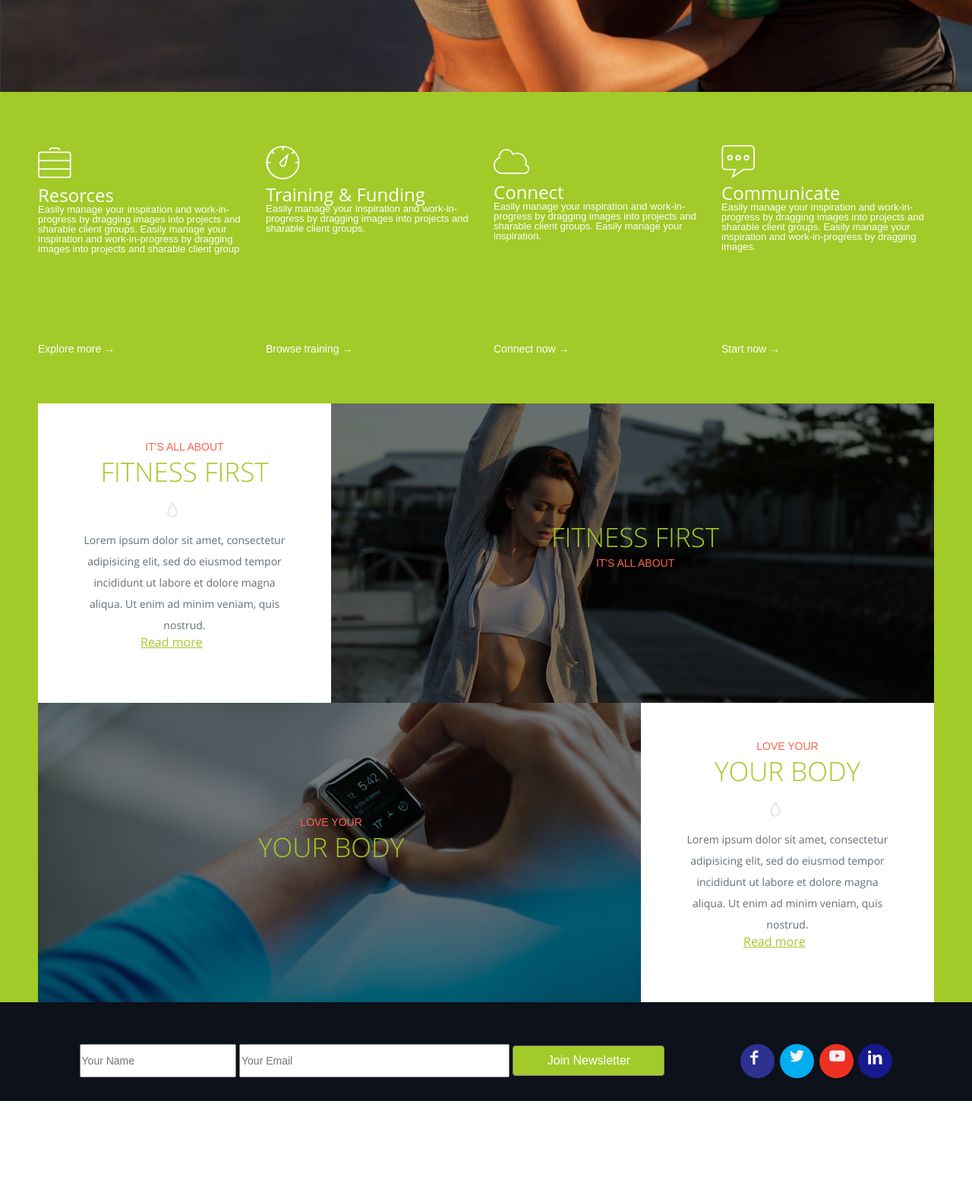
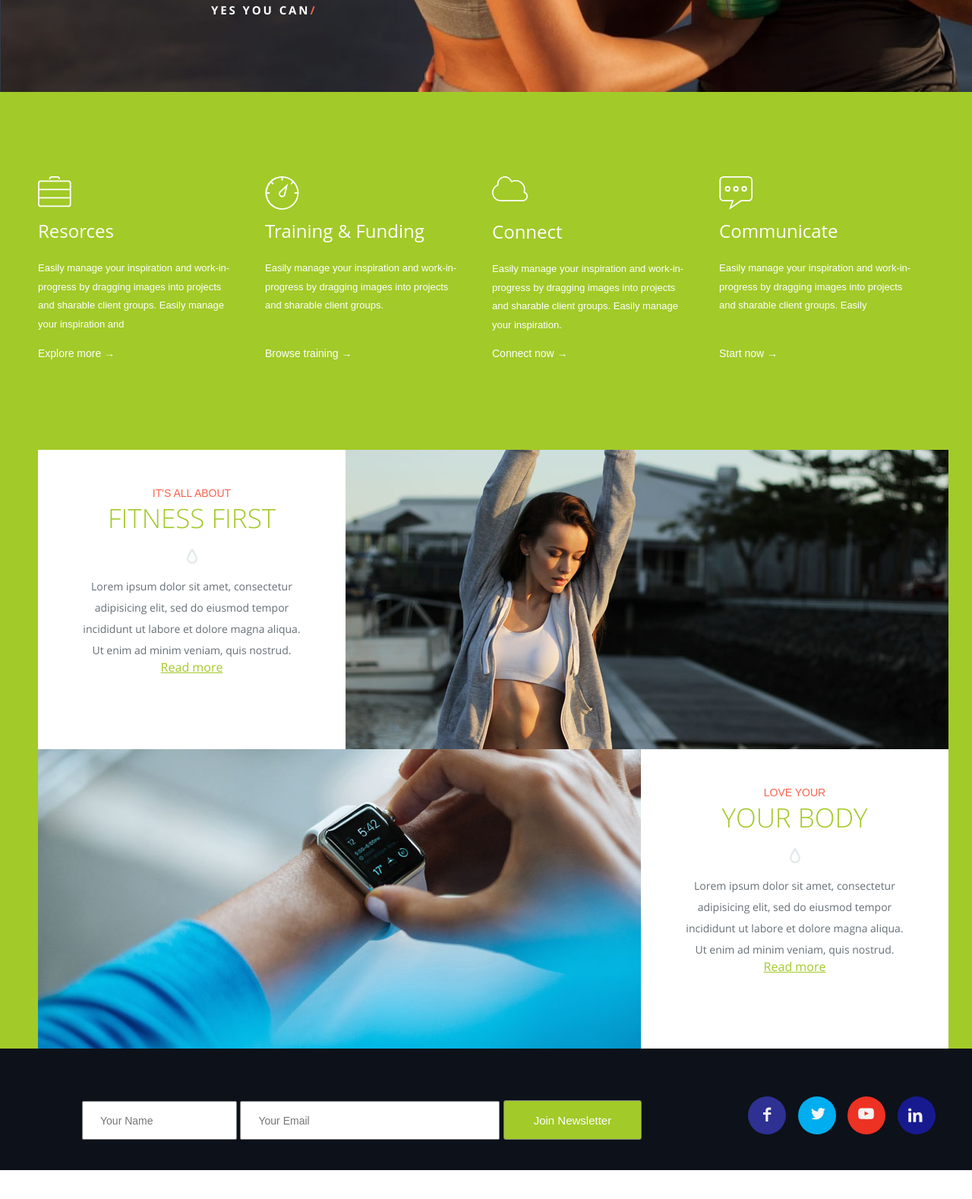
Before and after one commit to Darumur/index, a plain HTML site: page index.html in a window 1280 px wide. Shown: the part 729-2307 px from the top of the page at 76% size. Before the commit the page ends 2178 px from the top, so only its background shows below. Drawn offline with Linux system fonts and the light colour scheme; a script that the page names is missing; a web font is replaced by a local one.

Commit message:
task7-one

```diff
--- a/css/style.css
+++ b/css/style.css
@@ -55,7 +55,12 @@
 	padding: 30px 20px;
 }
 
-
+.logo{
+	margin: 13px 34px;
+}
+.nav{
+	margin: 28px 55px;
+}
 .background-image{
 	background-image: url(../images/background.jpg);
 	height: 850px;
@@ -68,20 +73,28 @@
 	color: #ffffff;
 	font-size: 40px;
 	text-transform: uppercase;
-	margin: 500px 0 0 30px;
-	font-family: OpenSans, sans-serif;
-	font-weight: 400;
+    margin: 553px 0 0 113px;
+    font-family: OpenSans, sans-serif;
+    font-weight: 400;
+    letter-spacing: 0.7px;
 }
 
 .subtitle{
 	color: #ffffff;
 	font-size: 15px;
 	text-transform: uppercase;
-	margin: 5px 0 0 30px;
-	font-family: OpenSans, sans-serif;
-	font-weight: 700;
+	margin: 9px 0 0 278px;
+    font-family: OpenSans, sans-serif;
+    font-weight: 700;
+    letter-spacing: 2.9px;
 }
 
+.green{
+	color: #9fc321;
+}
+.nogreen{
+	color: #ef6250;
+}
 .main-page{
 	background: #a2ca28;
 	min-width: 1000px;
@@ -90,6 +103,23 @@
 .menu-link{
 	color: #ffffff;
 	text-decoration: none;
+}
+.menu-item:hover{
+	animation: linkAnimation 2s;
+}
+
+@keyframes linkAnimation{
+	0%{
+		transform: scale(1);
+	}
+	50%{
+		transform: scale(1.2);
+	}
+
+	100%{
+		transform: scale(1);
+	}
+
 }
 
 .info{
@@ -102,6 +132,7 @@
 
 .subinfo{
 	display: flex;
+	width: 1180px;
 	justify-content: space-between;
 	list-style: none;
 	margin: 0 auto;
@@ -111,7 +142,7 @@
 .subinfo-text {
 	color: #ffffff;
 	font-size: 13px;
-	line-height: 1;
+    line-height: 1.9;
 	margin: 0 0 20px 0;
 	font-family: ProximaNova, sans-serif;
 	font-weight: 400;
@@ -122,12 +153,13 @@
 	font-size: 24px;
 	font-family: 'Open Sans', sans-serif;
 	font-weight: 400;
+	padding-bottom: 25px;
 }
 
 .subinfo-li {
-	width: 270px;
-	height: 280px;
-	margin: 15px 30px 15px 0px;
+	width: 255px;
+	height: 240px;
+	margin: 61px 28px 70px 0px;
 	position: relative;
 }
 
@@ -150,8 +182,6 @@
 .title-h2 {
 	font-size: 35px;
 	color: rgb( 162, 202, 40 );
-	text-align: center;
-	margin: 0;
 	text-transform: uppercase;
 	line-height: 1.5;
 	font-family: OpenSans, sans-serif;
@@ -163,7 +193,6 @@
 	color: #fd634e;
 	text-transform: uppercase;
 	line-height: 1;
-	text-align: center;
 	margin: 50px 0px 0px 0px;
 	font-family: Montserrat, sans-serif;
 	font-weight: 400;
@@ -173,41 +202,54 @@
 	font-size: 14px;
 	color: rgb( 101, 110, 116 );
 	line-height: 2;
-	text-align: center;
 	margin: 0px 50px;
+	font-family: OpenSans, sans-serif;
+	font-weight: 400;
+	width: 305px;
+}
+
+.section-link{
+	color: #a2ca28;
 	font-family: OpenSans, sans-serif;
 	font-weight: 400;
 }
 
-.section-link{
-	color: #a2ca28;
-	margin: 10px 135px;
-	font-family: OpenSans, sans-serif;
-	font-weight: 400;
-}
-
-
 .hover{
+	text-align: center;
 	display: flex;
 	width: 794px;
 	height: 394px;
 	position: relative;
+	transition: all 2s;
 }
-.hover:before{
+
+.hover-text{
+    opacity: 0;
+	position: absolute;
+	width: 100%;
+	text-align: center;
+	color: #ffffff;
+	top: 50%;
+	margin-top: -60px;
+	transition: all 2s;
+}
+.two{
+	margin-top: -93px;
+	margin-left: -24px;
+
+}
+
+.hover:hover::before{
 	content: "";
-	display: block;
+    opacity: 1;
 	background: rgba(0, 0, 0, 50%);
 	width: 794px;
 	height: 394px;
 	position: absolute;
 }
 
-.hover-text{
-	position: absolute;
-	top: 150px;
-	left: 290px;
-	text-align: center;
-	color: #ffffff;
+.hover:hover .hover-text{
+    opacity: 1;
 }
 
 .section2{
@@ -217,92 +259,177 @@
 }
 .footer{
 	display: flex;
-	height: 130px;
+	height: 160px;
 	margin: 0 auto;
 	background-color: #0d1119;
 }
 
 .form-and-social{
 	display: flex;
-	margin: 30px auto;
+	width: 1180px;
+	justify-content: space-between;
+	padding: 15px 15px;
+	margin: 0px auto;
+	box-sizing: border-box;
 }
 
 .input{
 	border: 1px solid gray;
 	border-radius: 2px;
-
 	font-size: 14px;
-	font-family: ProximaNov, sans-serif;
+	font-family: ProximaNova, sans-serif;
 	font-weight: 400;
-	background-color: rgb( 255, 255, 255 );
-	width: 200px;
-	height: 40px;
+	background-color: #ffffff;
+	width: 156px;
+	height: 49px;
+	color: #83969f;
+	padding: 0 23px;
 }
-.input2{
-	border: 1px solid gray;
-	border-radius: 2px;
-	font-size: 14px;
-	font-family: ProximaNov, sans-serif;
-	font-weight: 400;
-	background-color: rgb( 255, 255, 255 );
-	height: 40px;
-	width: 350px;
+.email{
+	width: 294px;
 }
 
 .button{
+    font-family: Proxima Nova, sans-serif;
+    font-size: 15px;
 	border: 1px solid gray;
-	border-radius: 4px;
+	border-radius: 3px;
 	color: #ffffff;
 	background-color: rgb( 162, 202, 40 );
-	width: 200px;
-	height: 40px;
+	width: 182px;
+	height: 52px;
+	padding: 0 23px;
+
 }
+.button:hover{
+	animation: buttonAnimation 3s infinite alternate;
+    box-shadow: 0 -200px 100px -120px #a5ca25 inset;
+
+}
+
+@keyframes buttonAnimation {
+	0%{
+		transform: scale(1);
+	}
+	50%{
+		transform: scale(1.1);
+		background: skyblue;
+        box-shadow: 0 -200px 100px -100px yellowgreen inset;
+	}
+	100%{
+		transform: scale(1);
+
+	}
+}
+
 .about{
 	position: relative;
-	left: -50px;
-	top: 25px;
-}
-.back{
-	border: 0px solid gray;
-	border-radius: 50%;
-	background-color: rgb( 46, 49, 146 );
-	width: 45px;
-	height: 45px;
-}
-.back2{
-	border: 0px solid gray;
-	border-radius: 50%;
-	background-color: rgb( 0, 174, 239 );
-	width: 45px;
-	height: 45px;
-}
-.back3{
-	border: 0px solid gray;
-	border-radius: 50%;
-	background-color: rgb( 237, 49, 35 );
-	width: 45px;
-	height: 45px;
-}
-.back4{
-	border: 0px solid gray;
-	border-radius: 50%;
-	background-color: rgb( 23, 26, 143 );
-	width: 45px;
-	height: 45px;
-}
-.into-back{
-	position: relative;
-	top: 8px;
-	left: 13px;
+	left: 43px;
+    top: 53px;
 }
 .social{
 	display: flex;
-	width: 200px;
-	justify-content: space-between;
+	width: 230px;
+    justify-content: space-between;
+    position: relative;
+    top: 48px;
+}
+
+.back{
+	border-radius: 50%;
+	width: 50px;
+	height: 50px;
 	position: relative;
-	left: 50px;
-	top: 25px;
+    margin-right: -17px;
+
 }
+
+.back:before{
+	content: "";
+	display: block;
+	position: absolute;
+	width: 100%;
+	text-align: center;
+}
+.back:hover{
+	animation: backAnimation 0.6s;
+}
+
+@keyframes backAnimation {
+	0%{
+		transform: translate(-20%);
+	}
+	50%{
+		transform: translate(20%);
+	}
+	100%{
+		transform: translate(-20%);
+
+	}
+
+}
+
+.fb{
+	background: rgb( 46, 49, 146 );
+}
+.fb:before{
+	background-image: url("../images/fb.png");
+	width: 25px;
+	height: 25px;
+	background-size: 11px 19px;
+	background-repeat: no-repeat;
+	top: 50%;
+    margin-top: -11px;
+    left: 50%;
+    margin-left: -5px;
+}
+
+
+.tw{
+	background: rgb( 0, 174, 239 );
+}
+.tw:before{
+	background-image: url("../images/tw.png");
+	width: 25px;
+	height: 25px;
+	background-size: 19px 16px;
+	background-repeat: no-repeat;
+	top: 50%;
+	margin-top: -10px;
+	left: 50%;
+	margin-left: -8px;
+}
+
+.yt{
+	background: rgb( 237, 49, 35 );
+}
+.yt:before{
+	background-image: url("../images/yt.png");
+	width: 25px;
+	height: 25px;
+	background-size: 21px 16px;
+	background-repeat: no-repeat;
+	top: 50%;
+	margin-top: -10px;
+	left: 50%;
+	margin-left: -11px;
+}
+
+.ln{
+	background: rgb( 23, 26, 143 );
+}
+.ln:before{
+	background-image: url("../images/ln.png");
+	width: 25px;
+	height: 25px;
+	background-size: 19px 19px;
+	background-repeat: no-repeat;
+	top: 50%;
+	margin-top: -10px;
+	left: 50%;
+	margin-left: -11px;
+}
+
 
 .icon5 {
 	width: 20px;
@@ -310,21 +437,17 @@
 	margin: 13px 167px;
 }
 
-.icon1{
-	margin: 8px 0px;
+.for-icon{
+width: 60px;
+height: 60px;
 }
-.icon2{
-	margin: 6px 0px;
-}
-.icon3{
-	margin: 10px 0px;
-}
-.icon4{
-	margin: 5px 0px;
+
+.connect{
+height: 61px;
 }
 
 .text-section{
 	background: #ffffff;
 	height: 394px;
-
+	text-align: center;
 }
--- a/index.html
+++ b/index.html
@@ -16,8 +16,9 @@
   <header class="background-image">
 
     <div class="header">
-      <img src="images/logo.png">
-      <nav>
+      <img src="images/logo.png" class="logo">
+
+      <nav class="nav">
         <ul class="menu">
           <li class="menu-item">
             <a href="" class="menu-link">About</a>
@@ -38,8 +39,8 @@
       </nav>
     </div>
 
-    <h1 class="title">Fitness in a can/</h1>
-    <h2 class="subtitle">Yes you can/</h2>
+    <h1 class="title">Fitness in a can<span class="green">/</span></h1>
+    <h2 class="subtitle">Yes you can<span class="nogreen">/</span></h2>
 
   </header>
 
@@ -48,10 +49,12 @@
     <div class="info">
       <ul class="subinfo">
         <li class="subinfo-li">
-          <img src="images/icon1.svg" class="icon1">
+          <div class="for-icon">
+          <img src="images/icon1.svg">
+          </div>
           <h2 class="subinfo-h2">Resorces</h2>
           <p class="subinfo-text">
-            Easily manage your inspiration and work-in-progress by dragging images into projects and sharable client groups. Easily manage your inspiration and work-in-progress by dragging images into projects and sharable client group
+            Easily manage your inspiration and work-in-progress by dragging images into projects and sharable client groups. Easily manage your inspiration and
           </p>
           <a href="" class="link-sub">
             Explore more &rarr;
@@ -59,7 +62,9 @@
         </li>
 
         <li class="subinfo-li">
-          <img src="images/icon2.svg" class="icon2">
+          <div class="for-icon">
+          <img src="images/icon2.svg">
+          </div>
           <h2 class="subinfo-h2">Training & Funding</h2>
           <p class="subinfo-text">
             Easily manage your inspiration and work-in-progress by dragging images into projects and sharable client groups.
@@ -70,7 +75,9 @@
         </li>
 
         <li class="subinfo-li">
-          <img src="images/icon3.svg" class="icon3">
+          <div class="for-icon connect">
+          <img src="images/icon3.svg">
+          </div>
           <h2 class="subinfo-h2">Connect</h2>
           <p class="subinfo-text">
             Easily manage your inspiration and work-in-progress by dragging images into projects and sharable client groups. Easily manage your inspiration.
@@ -81,10 +88,12 @@
         </li>
 
         <li class="subinfo-li">
-          <img src="images/icon4.svg" class="icon4">
+          <div class="for-icon">
+          <img src="images/icon4.svg">
+          </div>
           <h2 class="subinfo-h2">Communicate</h2>
           <p class="subinfo-text">
-            Easily manage your inspiration and work-in-progress by dragging images into projects and sharable client groups. Easily manage your inspiration and work-in-progress by dragging images.
+            Easily manage your inspiration and work-in-progress by dragging images into projects and sharable client groups. Easily
           </p>
           <a href="" class="link-sub">
             Start now &rarr;
@@ -93,8 +102,8 @@
       </ul>
     </div>
 
-    <div class="section-2">
-      <section class="section">
+      <section>
+       <div class="section">
         <div class="text-section">
           <h3 class="title-h3">It's all about</h3>
           <h2 class="title-h2">Fitness first</h2>
@@ -113,8 +122,8 @@
 
       <section class="section">
        <div class="hover">
-        <div class="hover-text">
-          <h3 class="title-h3" style="margin: 0;">Love your</h3>
+        <div class="hover-text two">
+          <h3 class="title-h3">Love your</h3>
           <h2 class="title-h2">Your body</h2>
         </div>
         <img src="images/img2.jpg" width="794px" height="394" class="sectionImg">
@@ -126,8 +135,8 @@
         <p class="text">Lorem ipsum dolor sit amet, consectetur adipisicing elit, sed do eiusmod tempor incididunt ut labore et dolore magna aliqua. Ut enim ad minim veniam, quis nostrud.</p>
         <a href="" class="section-link">Read more</a>
       </div>
+     </div>
     </section>
-  </div>
 </main>
 
 
@@ -135,40 +144,27 @@
   <div class="form-and-social">
     <form class="about">
       <input type="text" class="input" placeholder="Your Name">
-      <input type="text" class="input2" placeholder="Your Email">
-      <button class="button">Join Newsletter</button>
+      <input type="text" class="input email" placeholder="Your Email">
+      <button class="button">Join Newsletter</button><div class="spinner"></div>
     </form>
 
     <ul class="social">
-      <div class="back">
-        <li>
-          <a href="" class="into-back">
-            <img src="images/fb.png">
+        <li class="back fb">
+          <a href="">
           </a>
         </li>
-      </div>
 
-      <div class="back2">
-        <li>
-          <a href="" class="into-back">
-            <img src="images/tw.png">
+        <li class="back tw">
+          <a href="">
           </a>
         </li>
-      </div>
-      <div class="back3">
-        <li>
-          <a href="" class="into-back">
-            <img src="images/yt.png">
+
+        <li class="back yt">
+          <a href="">
           </a>
         </li>
-      </div>
-      <div class="back4">
-        <li>
-          <a href="" class="into-back">
-            <img src="images/ln.png">
-          </a>
+         <li class="back ln"> <a href=""></a></li>
         </li>
-      </div>
     </ul>
   </div>
 
```
